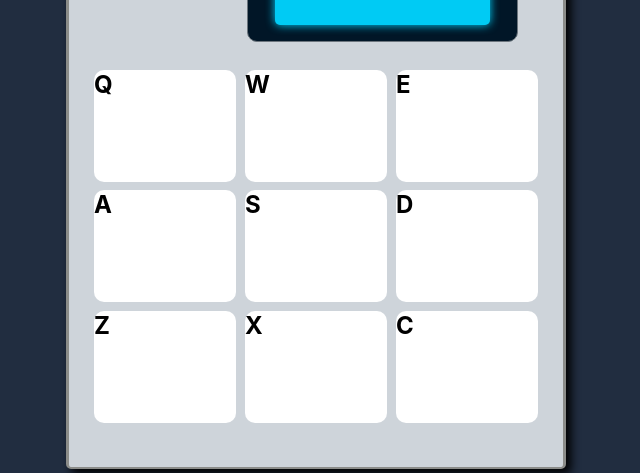
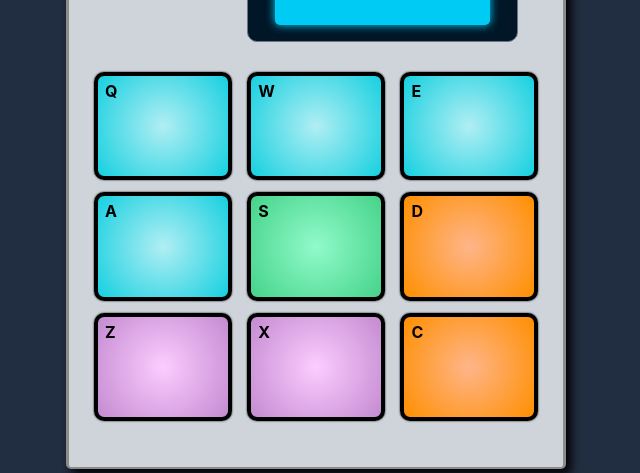
Before and after one commit to ishmyles/drum-machine, a React (Create React App) app: page / in a window 1280 px wide. Shown: the part 231-704 px from the top of the page, without its empty margins (324-964 px from the left). Built offline with nearby package versions, Linux system fonts and the light colour scheme.

Commit message:
Added colored pads w/ light up when active

```diff
--- a/src/assets/styles/Pad.css
+++ b/src/assets/styles/Pad.css
@@ -1,7 +1,43 @@
+:root {
+    --pad-border: 4px solid black;
+    --pad-border-shadow: 0 0 2px black;
+}
+
 .drum-pad {
     background-color: white;
-    width: 32%;
-    height: 31%;
+    width:  31%;
+    height:  30%;
+    border-radius: 10px;
+    border: var(--pad-border);
+    box-shadow: var(--pad-border-shadow);
+}
 
-    border-radius: 10px;
+.text-key {
+    font-size: 1em;
+    padding: 5px 7px;
+    user-select: none;
 }
+
+.pad-blue {
+    background: rgb(214,252,255);
+    background: radial-gradient(circle, rgb(177, 238, 243) 0%, rgb(22, 208, 224) 100%);
+}
+
+.pad-orange {
+    background: rgb(255,167,116);
+    background: radial-gradient(circle, rgb(254, 181, 138) 0%, rgba(255,143,0,1) 100%);
+}
+
+.pad-green {
+    background: rgb(134,255,201);
+    background: radial-gradient(circle, rgb(145, 250, 203) 0%, rgb(69, 211, 137) 100%);
+}
+
+.pad-pink {
+    background: rgb(252,204,255);
+    background: radial-gradient(circle, rgba(252,204,255,1) 0%, rgb(196, 139, 209) 100%);
+}
+
+.active-pad {
+    filter: brightness(125%);
+}
--- a/src/components/DrumMachine.js
+++ b/src/components/DrumMachine.js
@@ -6,6 +6,7 @@ import "../assets/styles/DrumMachine.css";
 const soundData = [
   {
     id: "#heater-1",
+    color: "blue",
     key: "q",
     keycode: 81,
     soundName: "Heater 1",
@@ -13,6 +14,7 @@ const soundData = [
   },
   {
     id: "#heater-2",
+    color: "blue",
     key: "w",
     keycode: 87,
     soundName: "Heater 2",
@@ -20,6 +22,7 @@ const soundData = [
   },
   {
     id: "#heater-3",
+    color: "blue",
     key: "e",
     keycode: 69,
     soundName: "Heater 3",
@@ -27,6 +30,7 @@ const soundData = [
   },
   {
     id: "#heater-4",
+    color: "blue",
     key: "a",
     keycode: 65,
     soundName: "Heater 4",
@@ -34,6 +38,7 @@ const soundData = [
   },
   {
     id: "#clap",
+    color: "green",
     key: "s",
     keycode: 83,
     soundName: "Clap",
@@ -41,6 +46,7 @@ const soundData = [
   },
   {
     id: "#open-hh",
+    color: "orange",
     key: "d",
     keycode: 68,
     soundName: "Open HH",
@@ -48,6 +54,7 @@ const soundData = [
   },
   {
     id: "#kick-n-hat",
+    color: "pink",
     key: "z",
     keycode: 90,
     soundName: "Kick n Hat",
@@ -55,6 +62,7 @@ const soundData = [
   },
   {
     id: "#kick",
+    color: "pink",
     key: "x",
     keycode: 88,
     soundName: "Kick",
@@ -62,6 +70,7 @@ const soundData = [
   },
   {
     id: "#closed-hh",
+    color: "orange",
     key: "c",
     keycode: 67,
     soundName: "Closed HH",
--- a/src/components/Pad.js
+++ b/src/components/Pad.js
@@ -1,14 +1,31 @@
-import { useEffect, useRef } from "react";
+import { useEffect, useRef, useState } from "react";
 import "../assets/styles/Pad.css";
 
 function Pad(props) {
-  const { id, key, keycode, soundUrl, soundName } = props.sound;
+  const { id, key, keycode, soundUrl, soundName, color } = props.sound;
   const { handleClick } = props;
   const audio = useRef(null);
 
+  const [activePad, setActivePad] = useState(false);
+
+  const togglePad = () => {
+    setActivePad(true);
+    setTimeout(() => {
+      setActivePad(false);
+    }, 300);
+  };
+
+  const getPadColor = () => {
+    let padClasses = `drum-pad pad-${color} `;
+    return activePad ? (padClasses += "active-pad") : padClasses;
+  };
+
   useEffect(() => {
     const handleKeyPress = (e) => {
-      if (e.keyCode === keycode) handleClick(audio.current, soundName);
+      if (e.keyCode === keycode) {
+        togglePad();
+        handleClick(audio.current, soundName);
+      }
     };
 
     document.body.addEventListener("keydown", handleKeyPress);
@@ -21,10 +38,13 @@ function Pad(props) {
   return (
     <div
       id={id}
-      className="drum-pad"
-      onClick={() => handleClick(audio.current, soundName)}
+      className={getPadColor()}
+      onClick={() => {
+        togglePad();
+        handleClick(audio.current, soundName);
+      }}
     >
-      <h2 className="text-uppercase">{key}</h2>
+      <h2 className="text-key text-uppercase">{key}</h2>
       <audio
         id={key.toUpperCase()}
         className="clip"
```
